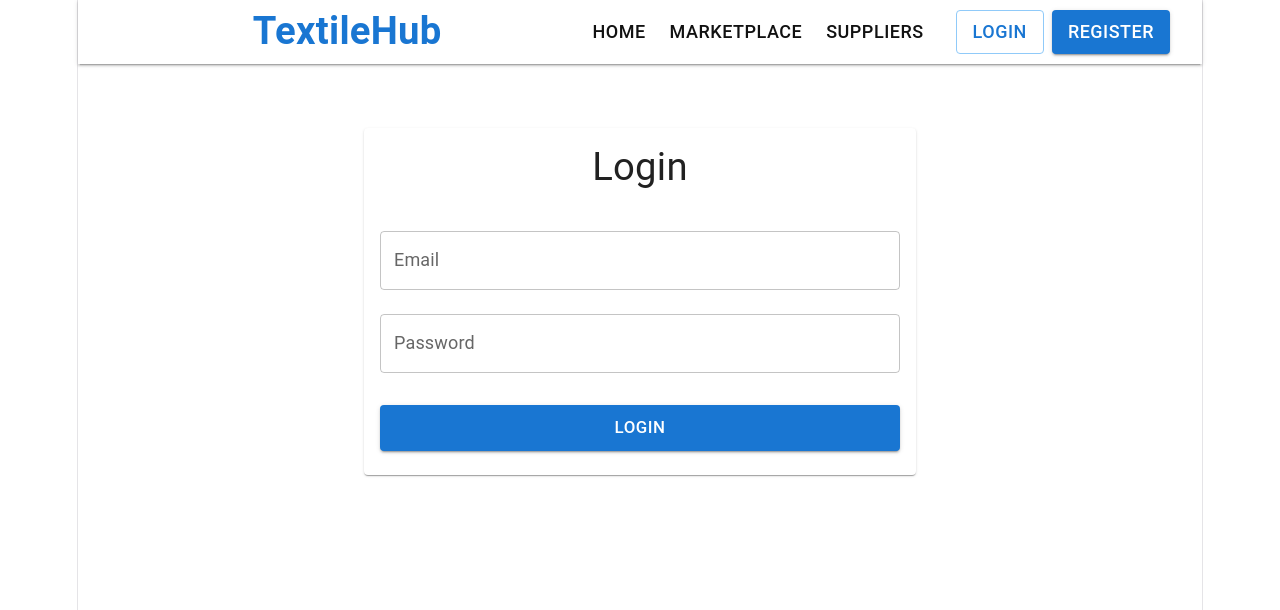
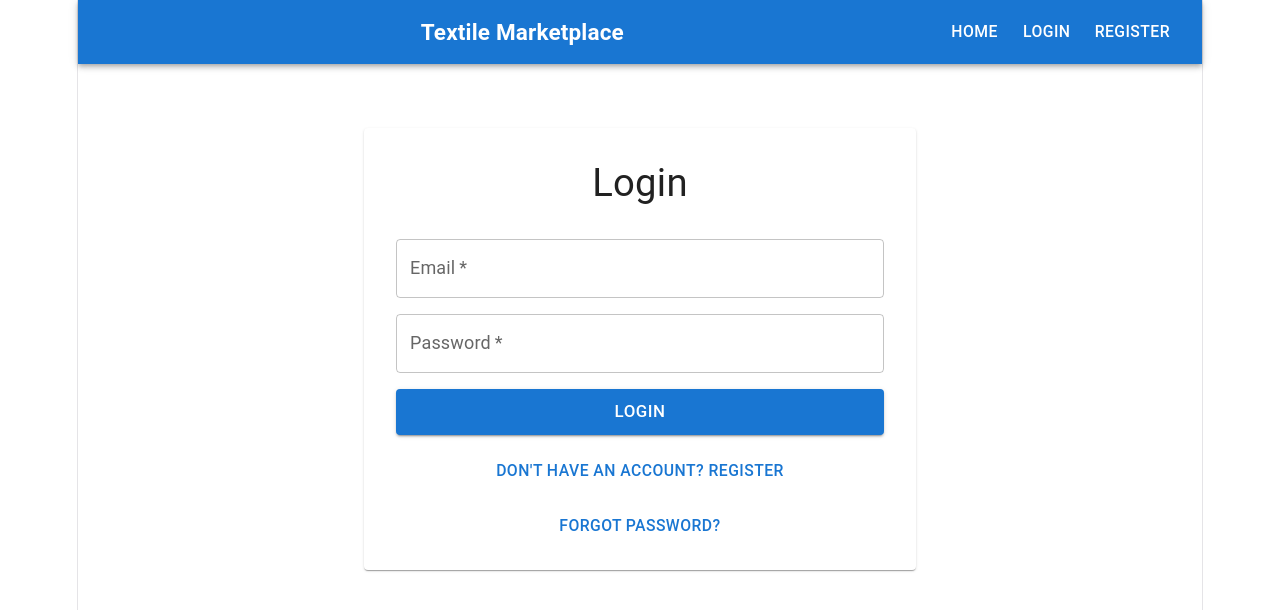
Before and after one commit to akshithareddy1906/textile-marketplace, a React (Vite) app in the folder client/: page /login in a window 1280 px wide. Shown: the top 610 px of the page. Built offline with nearby package versions, Linux system fonts and the light colour scheme.

Commit message:
Add logout functionality and update navbar

```diff
--- a/client/src/components/Navbar.jsx
+++ b/client/src/components/Navbar.jsx
@@ -1,15 +1,11 @@
-import {
-  AppBar,
-  Toolbar,
-  Typography,
-  Button,
-  Box,
-} from "@mui/material";
-
+import React from "react";
+import { AppBar, Toolbar, Typography, Button, Box } from "@mui/material";
 import { useNavigate } from "react-router-dom";
 
 function Navbar() {
   const navigate = useNavigate();
+
+  const token = localStorage.getItem("token");
 
   const handleLogout = () => {
     localStorage.removeItem("token");
@@ -19,107 +15,74 @@ function Navbar() {
   };
 
   return (
-    <AppBar
-      position="static"
-      elevation={2}
-      sx={{
-        backgroundColor: "white",
-        color: "#111",
-      }}
-    >
-      <Toolbar
-        sx={{
-          minHeight: "82px",
-          px: {
-            xs: 2,
-            md: 4,
-          },
-        }}
-      >
-        {/* LOGO */}
+    <AppBar position="static">
+      <Toolbar>
+
+        {/* Website Name */}
         <Typography
-          variant="h4"
+          variant="h6"
           sx={{
+            flexGrow: 1,
+            cursor: "pointer",
             fontWeight: "bold",
-            color: "#1976d2",
-            cursor: "pointer",
-            flexGrow: 1,
           }}
           onClick={() => navigate("/")}
         >
-          TextileHub
+          Textile Marketplace
         </Typography>
 
-        {/* NAVIGATION */}
-        <Box
-          sx={{
-            display: "flex",
-            alignItems: "center",
-            gap: 1,
-          }}
-        >
+        <Box sx={{ display: "flex", gap: 1 }}>
+
+          {/* Always visible */}
           <Button
-            sx={{
-              color: "#111",
-              fontSize: "1rem",
-            }}
+            color="inherit"
             onClick={() => navigate("/")}
           >
-            HOME
+            Home
           </Button>
 
-          <Button
-            sx={{
-              color: "#111",
-              fontSize: "1rem",
-            }}
-            onClick={() =>
-              navigate("/buyer/marketplace")
-            }
-          >
-            MARKETPLACE
-          </Button>
+          {/* NOT LOGGED IN */}
+          {!token && (
+            <>
+              <Button
+                color="inherit"
+                onClick={() => navigate("/login")}
+              >
+                Login
+              </Button>
 
-          <Button
-            sx={{
-              color: "#111",
-              fontSize: "1rem",
-            }}
-            onClick={() =>
-              navigate("/supplier/dashboard")
-            }
-          >
-            SUPPLIERS
-          </Button>
+              <Button
+                color="inherit"
+                onClick={() => navigate("/register")}
+              >
+                Register
+              </Button>
+            </>
+          )}
 
+          {/* LOGGED IN */}
+          {token && (
+            <>
+              <Button
+                color="inherit"
+                onClick={() =>
+                  navigate("/buyer/dashboard")
+                }
+              >
+                Dashboard
+              </Button>
 
-          {/* LOGIN */}
-          <Button
-            variant="outlined"
-            sx={{
-              ml: 2,
-              color: "#1976d2",
-              borderColor: "#90caf9",
-              fontSize: "1rem",
-              px: 2,
-            }}
-            onClick={() => navigate("/login")}
-          >
-            LOGIN
-          </Button>
+              <Button
+                color="inherit"
+                onClick={handleLogout}
+              >
+                Logout
+              </Button>
+            </>
+          )}
 
-          {/* REGISTER */}
-          <Button
-            variant="contained"
-            sx={{
-              fontSize: "1rem",
-              px: 2,
-            }}
-            onClick={() => navigate("/register")}
-          >
-            REGISTER
-          </Button>
         </Box>
+
       </Toolbar>
     </AppBar>
   );
--- a/client/src/pages/Auth/Login.jsx
+++ b/client/src/pages/Auth/Login.jsx
@@ -1,4 +1,4 @@
-import { useState } from "react";
+import React, { useState } from "react";
 import {
   Container,
   Card,
@@ -6,6 +6,7 @@ import {
   Typography,
   TextField,
   Button,
+  Box,
   Alert,
 } from "@mui/material";
 import { useNavigate } from "react-router-dom";
@@ -17,6 +18,7 @@ function Login() {
 
   const [email, setEmail] = useState("");
   const [password, setPassword] = useState("");
+
   const [error, setError] = useState("");
   const [loading, setLoading] = useState(false);
 
@@ -32,27 +34,32 @@ function Login() {
         password,
       });
 
-      console.log("LOGIN RESPONSE:", response.data);
-
-      // Save login information
+      // Save JWT token
       localStorage.setItem(
         "token",
         response.data.token
       );
 
-      localStorage.setItem(
-        "user",
-        JSON.stringify(response.data.user)
-      );
+      // Save user information
+      if (response.data.user) {
+        localStorage.setItem(
+          "user",
+          JSON.stringify(response.data.user)
+        );
+      }
 
-      // Go to marketplace after successful login
-      navigate("/buyer/marketplace");
+      // Go to dashboard
+      navigate("/buyer/dashboard");
+
+      // Reload so Navbar immediately detects login
+      window.location.reload();
+
     } catch (error) {
-      console.error("LOGIN ERROR:", error);
+      console.error(error);
 
       setError(
         error.response?.data?.message ||
-          "Login failed"
+          "Login failed. Please check your email and password."
       );
     } finally {
       setLoading(false);
@@ -62,14 +69,18 @@ function Login() {
   return (
     <Container
       maxWidth="sm"
-      sx={{ mt: 8 }}
+      sx={{
+        py: 8,
+      }}
     >
       <Card>
-        <CardContent>
+        <CardContent sx={{ p: 4 }}>
+
           <Typography
             variant="h4"
             fontWeight="bold"
-            sx={{ mb: 3 }}
+            textAlign="center"
+            sx={{ mb: 4 }}
           >
             Login
           </Typography>
@@ -77,48 +88,73 @@ function Login() {
           {error && (
             <Alert
               severity="error"
-              sx={{ mb: 2 }}
+              sx={{ mb: 3 }}
             >
               {error}
             </Alert>
           )}
 
-          <form onSubmit={handleLogin}>
+          <Box
+            component="form"
+            onSubmit={handleLogin}
+            sx={{
+              display: "flex",
+              flexDirection: "column",
+              gap: 2,
+            }}
+          >
+
             <TextField
               label="Email"
               type="email"
-              fullWidth
-              margin="normal"
               value={email}
               onChange={(e) =>
                 setEmail(e.target.value)
               }
+              required
+              fullWidth
             />
 
             <TextField
               label="Password"
               type="password"
-              fullWidth
-              margin="normal"
               value={password}
               onChange={(e) =>
                 setPassword(e.target.value)
               }
+              required
+              fullWidth
             />
 
             <Button
               type="submit"
               variant="contained"
-              fullWidth
               size="large"
-              sx={{ mt: 3 }}
               disabled={loading}
             >
-              {loading
-                ? "Logging in..."
-                : "Login"}
+              {loading ? "Logging in..." : "Login"}
             </Button>
-          </form>
+
+            <Button
+              variant="text"
+              onClick={() =>
+                navigate("/register")
+              }
+            >
+              Don't have an account? Register
+            </Button>
+
+            <Button
+              variant="text"
+              onClick={() =>
+                navigate("/forgot-password")
+              }
+            >
+              Forgot Password?
+            </Button>
+
+          </Box>
+
         </CardContent>
       </Card>
     </Container>
```
